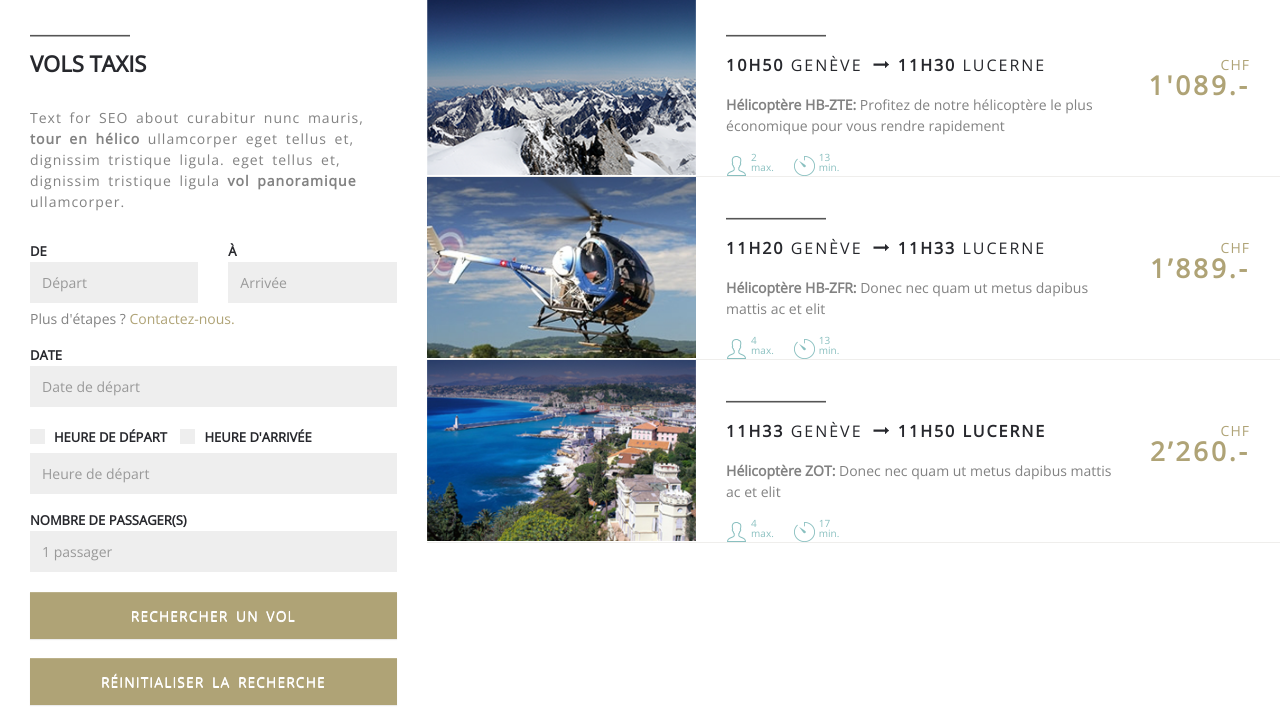
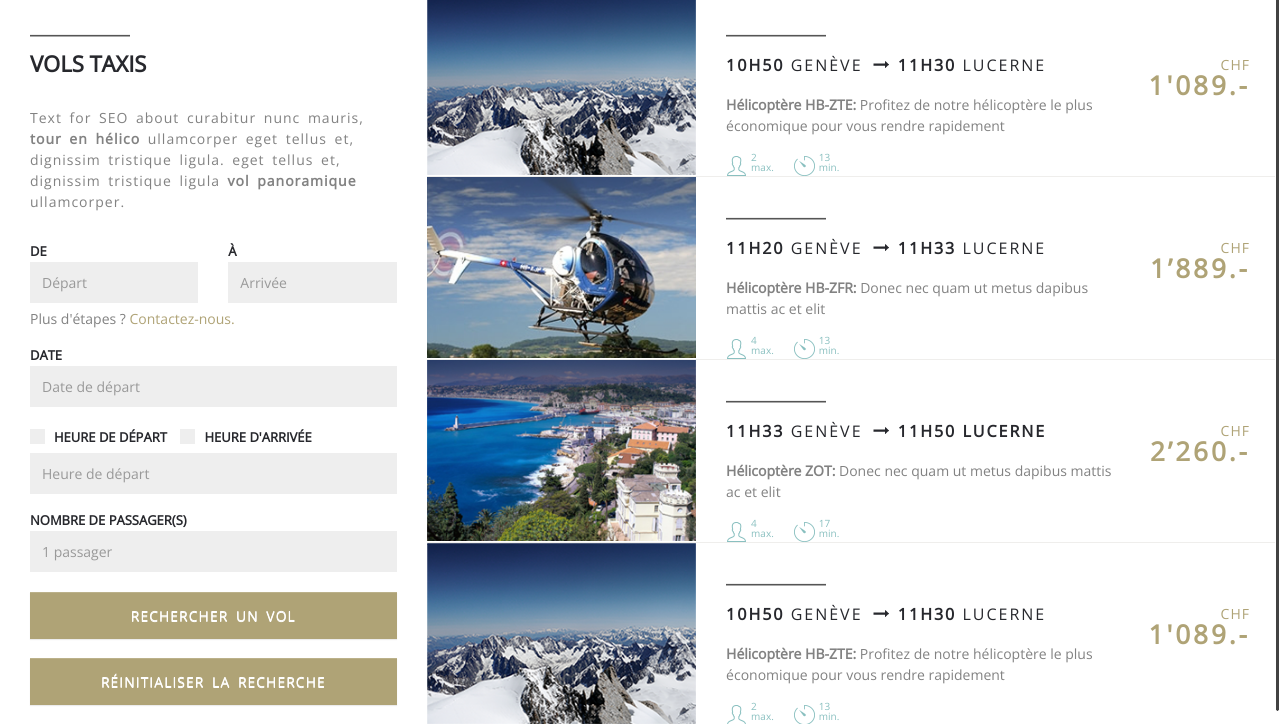
Before and after one commit to sonvq-qsoftvn/2015_freelance5, a plain HTML site: page private.html in a window 1280 px wide. Shown: the part 76-800 px from the top of the page. Drawn offline with nearby package versions, Linux system fonts and the light colour scheme.

Commit message:
commit nicescroll

```diff
--- a/css/Site.css
+++ b/css/Site.css
@@ -39,7 +39,7 @@ h6 { font-weight: bold; font-size: 14px; line-height: 21px; color: #1BADCF; }
 
 a.img-logo { display: inline-block; padding-top: 13px; }
 
-.filter-list-container { height: 100%;}
+.container-scrollable { height: 100%;}
 
 ul.language-bar { float: right; margin-top: 23px; }
 ul.language-bar li { display: inline-block; float: left; padding-left: 21px; }
--- a/filter-list.html
+++ b/filter-list.html
@@ -125,7 +125,7 @@
                         </div>
                         <!-- /tabs -->
                     </div>
-                    <div class="col-md-8 filter-list-container">
+                    <div class="col-md-8 container-scrollable">
                         <div id="wrap-filter-list">
                             <ul class="item-list">
                                 <li class="single-item row">
@@ -334,7 +334,6 @@
         </div>
         <script type="text/javascript" src="https://ajax.googleapis.com/ajax/libs/jquery/1.9.1/jquery.min.js"></script>
         <script type="text/javascript" src="/css/bootstrap3/js/bootstrap.min.js"></script>
-        <script type="text/javascript" src="/js/jquery.carouFredSel-6.2.1-packed.js"></script>
         <script type="text/javascript" src="/js/jquery.nicescroll.min.js"></script>
         <script type="text/javascript" src="/js/selectivity-full.min.js"></script>
         <script type="text/javascript" src="/js/zepto.js"></script>
--- a/js/script_filter_list.js
+++ b/js/script_filter_list.js
@@ -1,7 +1,7 @@
 jQuery(function ($) {
 
     setTimeout(function () {
-        $(".filter-list-container").niceScroll({
+        $(".container-scrollable").niceScroll({
             autohidemode: false
         });
     }, 500);
--- /dev/null
+++ b/js/script_private.js
@@ -0,0 +1,9 @@
+jQuery(function ($) {
+
+    setTimeout(function () {
+        $(".container-scrollable").niceScroll({
+            autohidemode: false
+        });
+    }, 500);
+
+});
--- a/private.html
+++ b/private.html
@@ -129,7 +129,7 @@
                         </div>
                         <!-- /tabs -->
                     </div>
-                    <div class="col-md-8">
+                    <div class="col-md-8 container-scrollable">
                         <div id="wrap-filter-list">
                             <ul class="item-list">
                                 <li class="single-item row">
@@ -225,6 +225,37 @@
                                         </div>
                                     </div>
                                 </li>
+                                <li class="single-item row">
+                                    <div class="wrap-img-item col-md-4 no-padding-left">
+                                        <img src="images/website/img-filter-list-1.png" title="10h50 genève -> 11h30 lucerne" />
+                                    </div>
+                                    <div class="wrap-content-item col-md-8">
+                                        <div class="row">
+                                            <div class="col-md-9">
+                                                <hr class="horizontal-separator hidden-xs">
+                                                <h3 class="title-item"><b>10h50</b> genève <b><i class="icon-right-arrow-text"></i> 11h30</b> lucerne</h3>
+                                                <p class="description-item"><b>Hélicoptère HB-ZTE:</b> Profitez de notre hélicoptère le plus économique pour vous rendre rapidement</p>
+                                                <div class="wrap-item-info">
+                                                    <ul class="item-info-list">
+                                                        <li class="pull-left"><i class="icon-item icon-person">&nbsp;</i>
+                                                            <p class="details-info margin-top-3">2</p>
+                                                            <p class="details-info">max.</p>
+                                                        </li>
+                                                        <li class="pull-left">
+                                                            <i class="icon-item icon-duration">&nbsp;</i>
+                                                            <p class="details-info margin-top-3">13</p>
+                                                            <p class="details-info">min.</p>
+                                                        </li>
+                                                    </ul>
+                                                </div>
+                                            </div>
+                                            <div class="wrap-item-right-block text-right col-md-3">
+                                                <p class="info-right-block">CHF</p>
+                                                <p class="number-right-clock">1'089.-</p>
+                                            </div>
+                                        </div>
+                                    </div>
+                                </li>
                             </ul>
                         </div>
                     </div>
@@ -233,6 +264,7 @@
         </div>
         <script type="text/javascript" src="https://ajax.googleapis.com/ajax/libs/jquery/1.9.1/jquery.min.js"></script>
         <script type="text/javascript" src="/css/bootstrap3/js/bootstrap.min.js"></script>
-        <script type="text/javascript" src="/js/jquery.carouFredSel-6.2.1-packed.js"></script>
+        <script type="text/javascript" src="/js/jquery.nicescroll.min.js"></script>
+        <script type="text/javascript" src="/js/script_private.js"></script>
     </body>
 </html>
```
Also changed, not shown: lastminute.html (+0 -1 lines).
